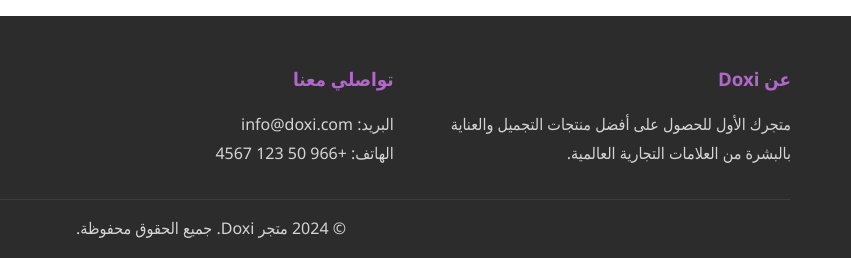
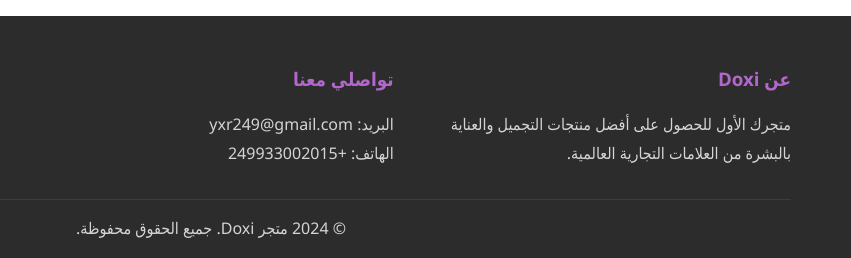
Before and after one commit to gilani-store0/Liva-Test, a plain HTML site: page index.html in a window 1280 px wide. Shown: the part 795-1053 px from the top of the page, 429-1280 px from the left. Drawn offline with nearby package versions, Linux system fonts and the light colour scheme.

Commit message:
Add files via upload

```diff
--- a/index.html
+++ b/index.html
@@ -195,8 +195,8 @@
                 </div>
                 <div class="footer-section">
                     <h3>تواصلي معنا</h3>
-                    <p>البريد: info@doxi.com</p>
-                    <p>الهاتف: +966 50 123 4567</p>
+                    <p>البريد: yxr249@gmail.com</p>
+                    <p>الهاتف: +249933002015</p>
                 </div>
                 <div class="footer-section">
                     <h3>متابعة</h3>
```
